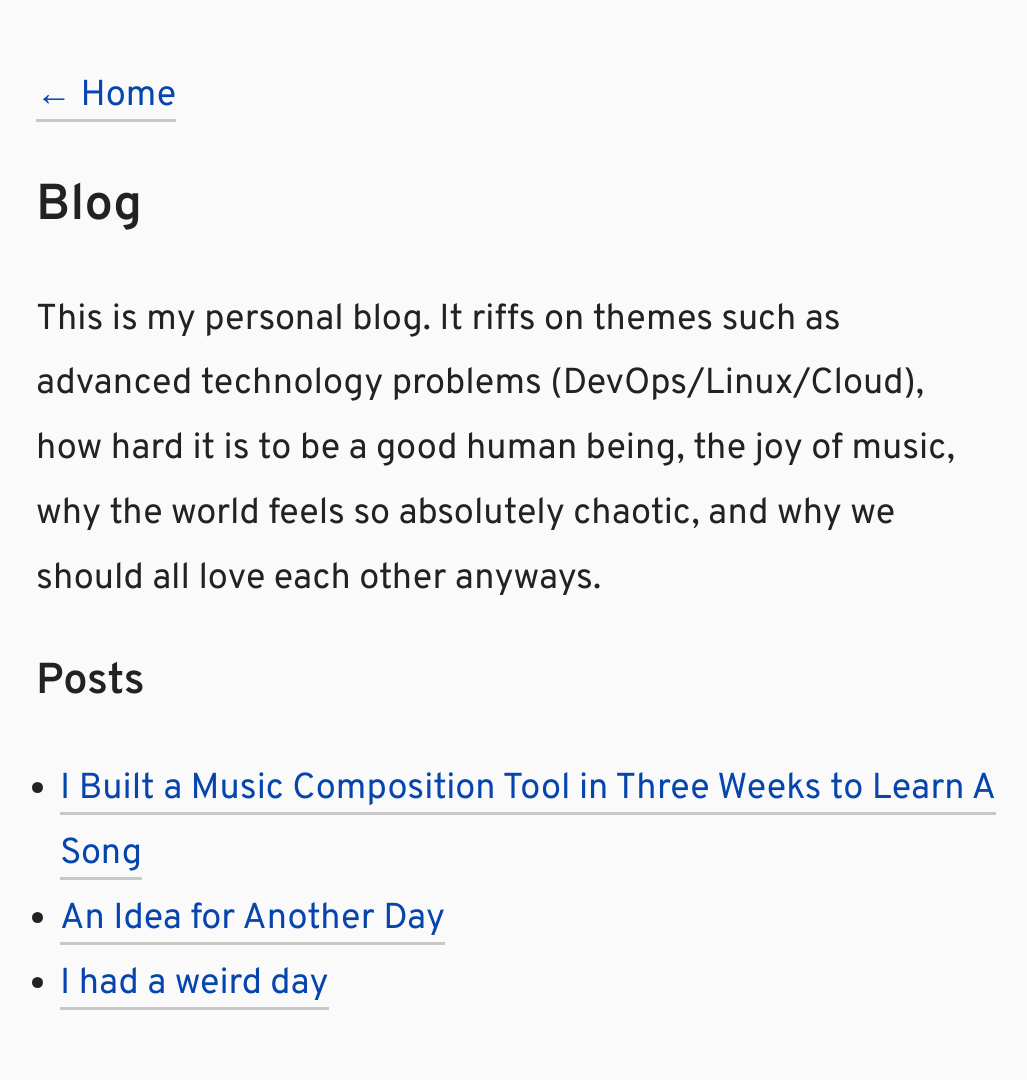
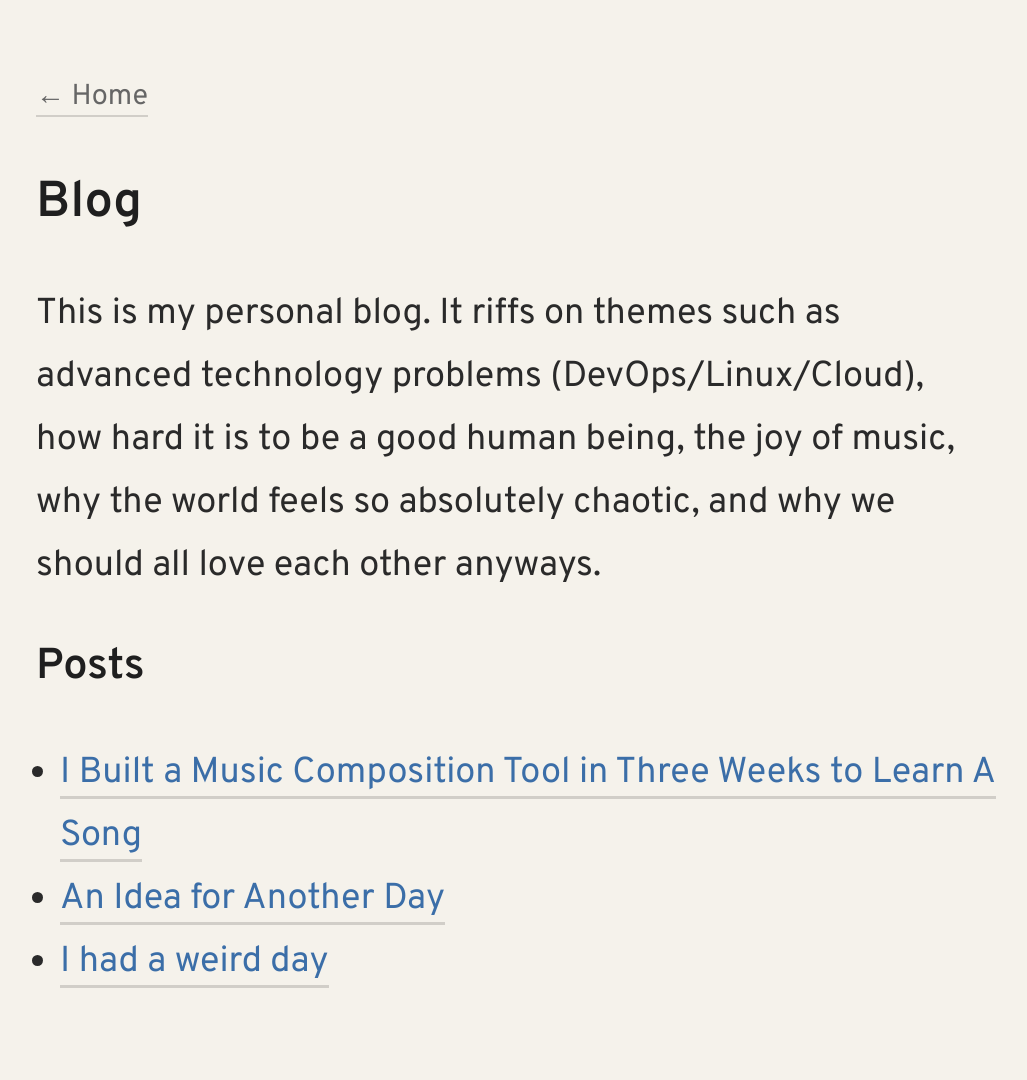
Before and after one commit to kingparra/blog, a Jekyll site: the page built from README.md, in a window 1280 px wide. Shown: the whole page, without its empty margins (124-1151 px from the left). Built offline with Jekyll 4.4.1, drawn with Linux system fonts in a browser that asks for light colours; our own code applies the rules of GitHub Pages for plain Markdown files; after the commit the page ends 1058 px from its top, so only the background shows below that.

Commit message:
Refactor typography and color theme in style.scss
Updated global typography and color theme for better readability and aesthetics.

```diff
--- a/assets/css/style.scss
+++ b/assets/css/style.scss
@@ -4,16 +4,18 @@
 /* Load Overpass font */
 @import url("https://fonts.googleapis.com/css2?family=Overpass:wght@300;400;600;700&display=swap");
 
-/* GLOBAL TYPOGRAPHY */
+/* GLOBAL TYPOGRAPHY + COLOR THEME */
 body {
   font-family: "Overpass", system-ui, sans-serif;
 
-  /* Comfortable size on a 4k laptop */
-  font-size: 2rem;     /* ~32px */
-  line-height: 1.8;
+  /* Your preferred comfortable size on a 4k laptop */
+  font-size: 2rem;  /* ~32px */
+  line-height: 1.75;
 
-  background: #fafafa;
-  color: #222;
+  /* LIGHT, NON-BLINDING THEME */
+  background: #f5f2eb;   /* warm off-white, easy on OLED */
+  color: #2a2a2a;        /* soft dark gray text */
+
   margin: 0;
   padding: 0;
 }
@@ -21,22 +23,37 @@ body {
 /* Larger screens (big monitors / 5k / ultrawide) */
 @media (min-width: 80rem) {
   body {
-    font-size: 2.25rem;   /* ~36px */
+    font-size: 2.25rem; /* ~36px */
   }
 }
 
 /* Phones / small tablets */
 @media (max-width: 40rem) {
   body {
-    font-size: 1.3rem;    /* ~21px */
+    font-size: 1.3rem; /* readable on small screens */
   }
 }
 
 /* CONTENT WRAPPER */
 .content {
-  max-width: 60rem;       /* readable centered column */
+  max-width: 60rem;
   margin: 4rem auto;
   padding: 0 2rem;
+}
+
+/* NAVIGATION */
+.top-nav {
+  margin-bottom: 2rem;
+}
+
+.top-nav a {
+  font-size: 0.8em;
+  color: #666;
+  text-decoration: none;
+}
+
+.top-nav a:hover {
+  color: #000;
 }
 
 /* HEADINGS */
@@ -44,10 +61,11 @@ h1, h2, h3, h4 {
   font-weight: 600;
   margin-top: 2rem;
   margin-bottom: 1rem;
+  color: #1f1f1f;  /* darker but not harsh */
 }
 
 h1 {
-  font-size: 1.4em;       /* scales with body */
+  font-size: 1.4em;
 }
 
 h2 {
@@ -56,16 +74,17 @@ h2 {
 
 /* LINKS */
 a {
-  color: #0645ad;
+  color: #3b6ea8; /* soft blue */
   text-decoration: none;
-  border-bottom: 0.1em solid rgba(0, 0, 0, 0.2);
+  border-bottom: 0.1em solid rgba(0, 0, 0, 0.15);
 }
 
 a:hover {
-  border-bottom-color: rgba(0, 0, 0, 0.5);
+  color: #1f4e88;  /* deeper blue */
+  border-bottom-color: rgba(0, 0, 0, 0.3);
 }
 
-/* PARAGRAPH SPACING */
+/* PARAGRAPHS */
 p {
   margin-bottom: 1.5rem;
 }
@@ -76,10 +95,11 @@ ul, ol {
   padding-left: 1.5rem;
 }
 
-/* IMAGES + VIDEOS (RESPONSIVE) */
+/* IMAGES + VIDEOS */
 img, video {
   max-width: 100%;
   height: auto;
   display: block;
   margin: 2rem 0;
+  border-radius: 0.25rem;
 }
```
